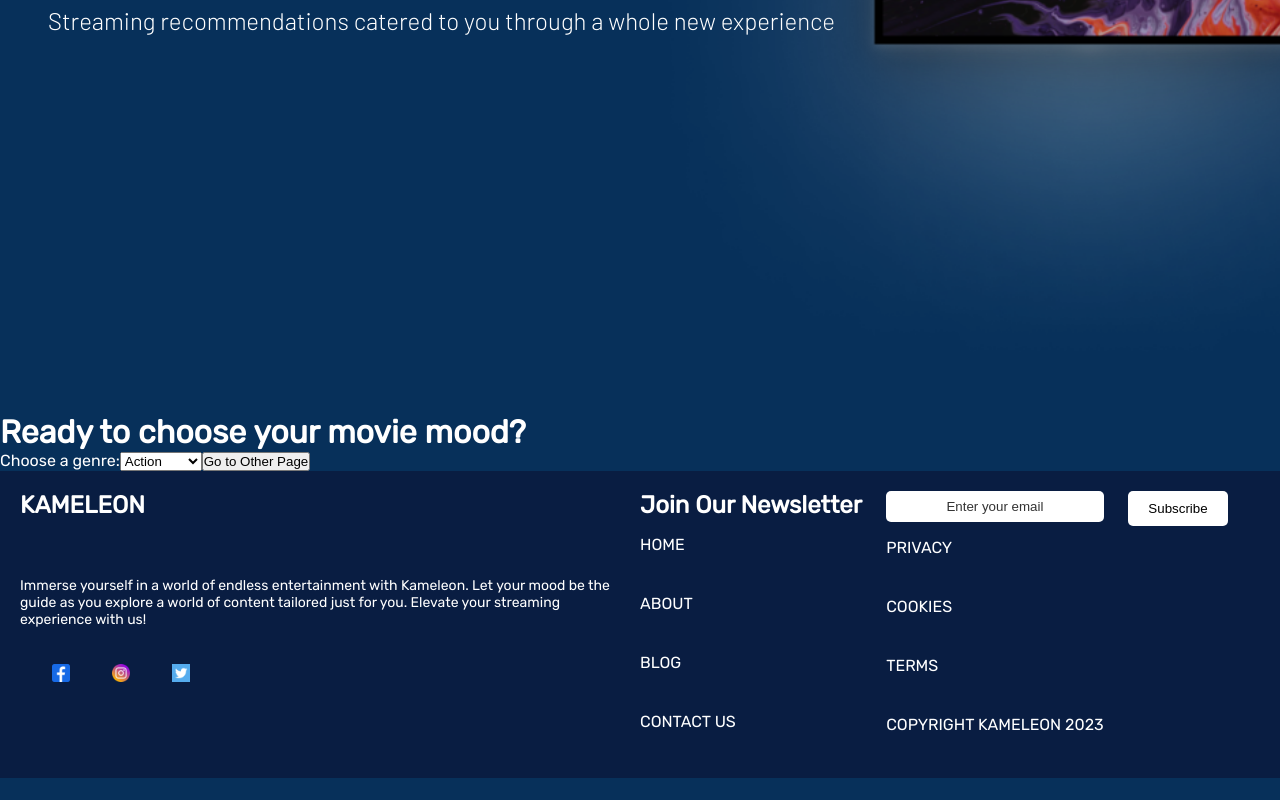
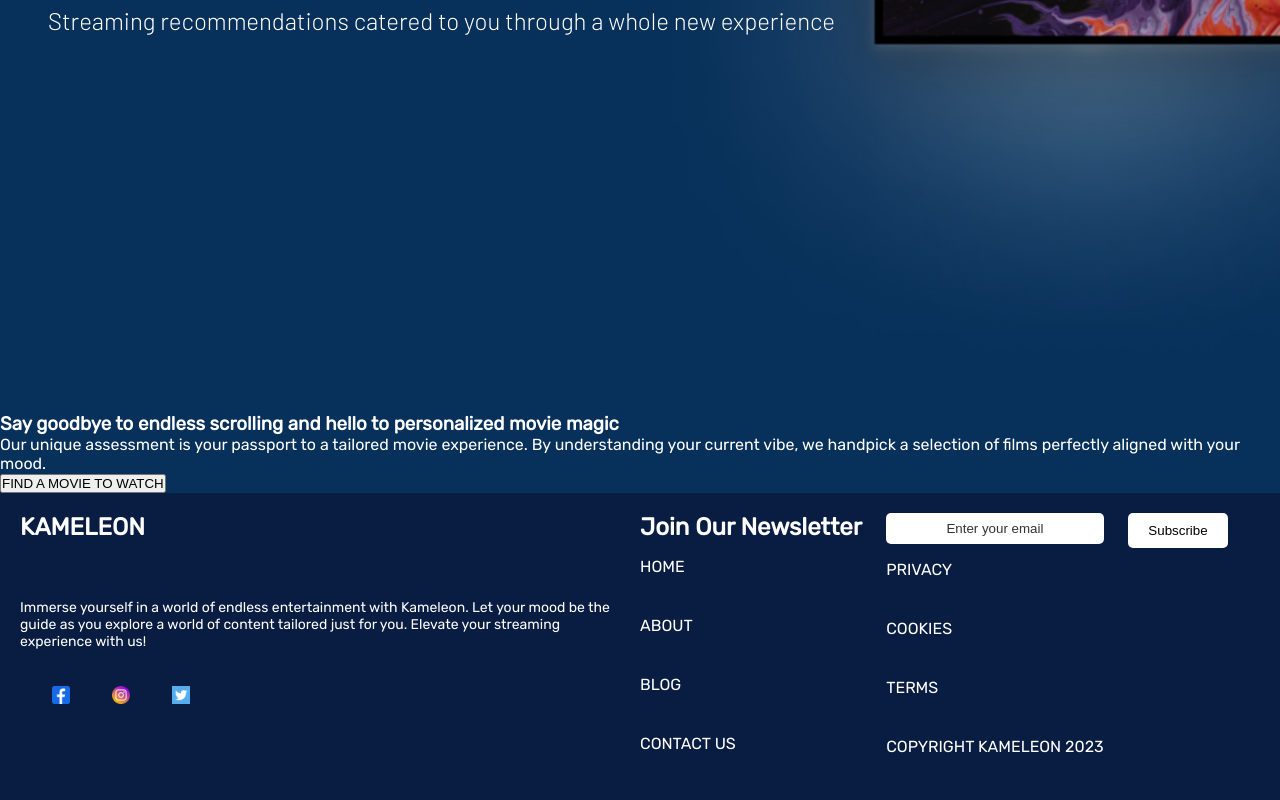
Before and after one commit to SebKrusz/BrainStation-x-Roku-Team3-A-, a React (Create React App) app: page / in a window 1280 px wide. Shown: the part 522-1322 px from the top of the page. Before the commit the page ends 1300 px from the top, so only its background shows below. Built offline with nearby package versions, Linux system fonts and the light colour scheme.

Commit message:
home page redesigned

```diff
--- a/src/components/Moviemoodhome/Moviemoodhome.js
+++ b/src/components/Moviemoodhome/Moviemoodhome.js
@@ -1,37 +1,17 @@
-import React, { useState } from "react";
+import React from "react";
 import { Link } from "react-router-dom";
 import "./Moviemoodhome.scss";
 
 export const Moviemoodhome = () => {
-  const [selectedGenre, setSelectedGenre] = useState("");
-  const initialGenres = [
-    "Action",
-    "Comedy",
-    "Drama",
-    "Sci-Fi",
-    "Horror",
-    "Romance",
-    "Thriller",
-    "Animation",
-  ];
-
-  const handleGenreChange = event => {
-    setSelectedGenre(event.target.value);
-  };
-
   return (
     <div>
-      <h1>Ready to choose your movie mood?</h1>
-      <label>Choose a genre:</label>
-      <select id="genre" name="genre" value={selectedGenre} onChange={handleGenreChange}>
-        {initialGenres.map((genre, index) => (
-          <option key={index} value={genre}>
-            {genre}
-          </option>
-        ))}
-      </select>
-      <Link to={`/Moviemood/${selectedGenre}`}>
-        <button>Go to Other Page</button>
+      <h3>Say goodbye to endless scrolling and hello to personalized movie magic</h3>
+      <p>
+        Our unique assessment is your passport to a tailored movie experience. By understanding your
+        current vibe, we handpick a selection of films perfectly aligned with your mood.
+      </p>
+      <Link to="/Moviemood">
+        <button>FIND A MOVIE TO WATCH</button>
       </Link>
     </div>
   );
```
